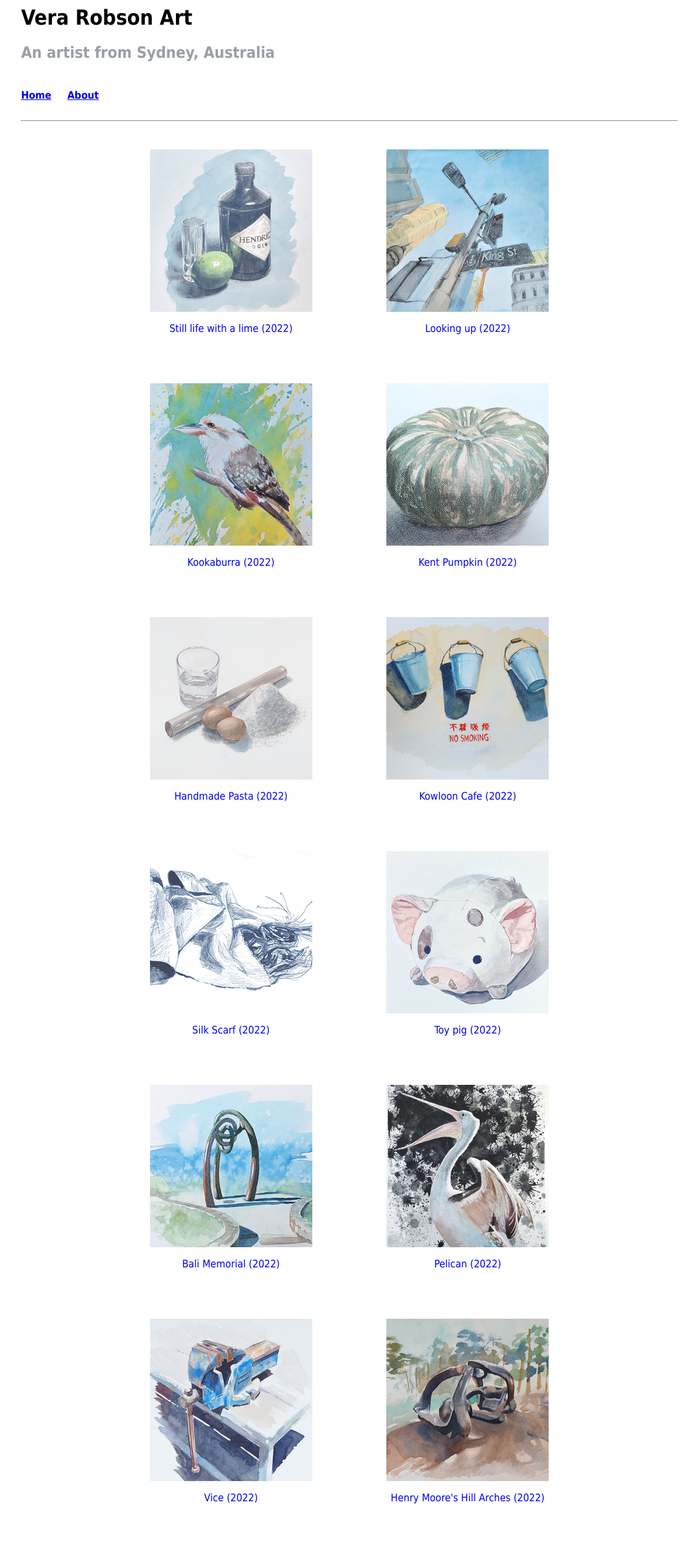
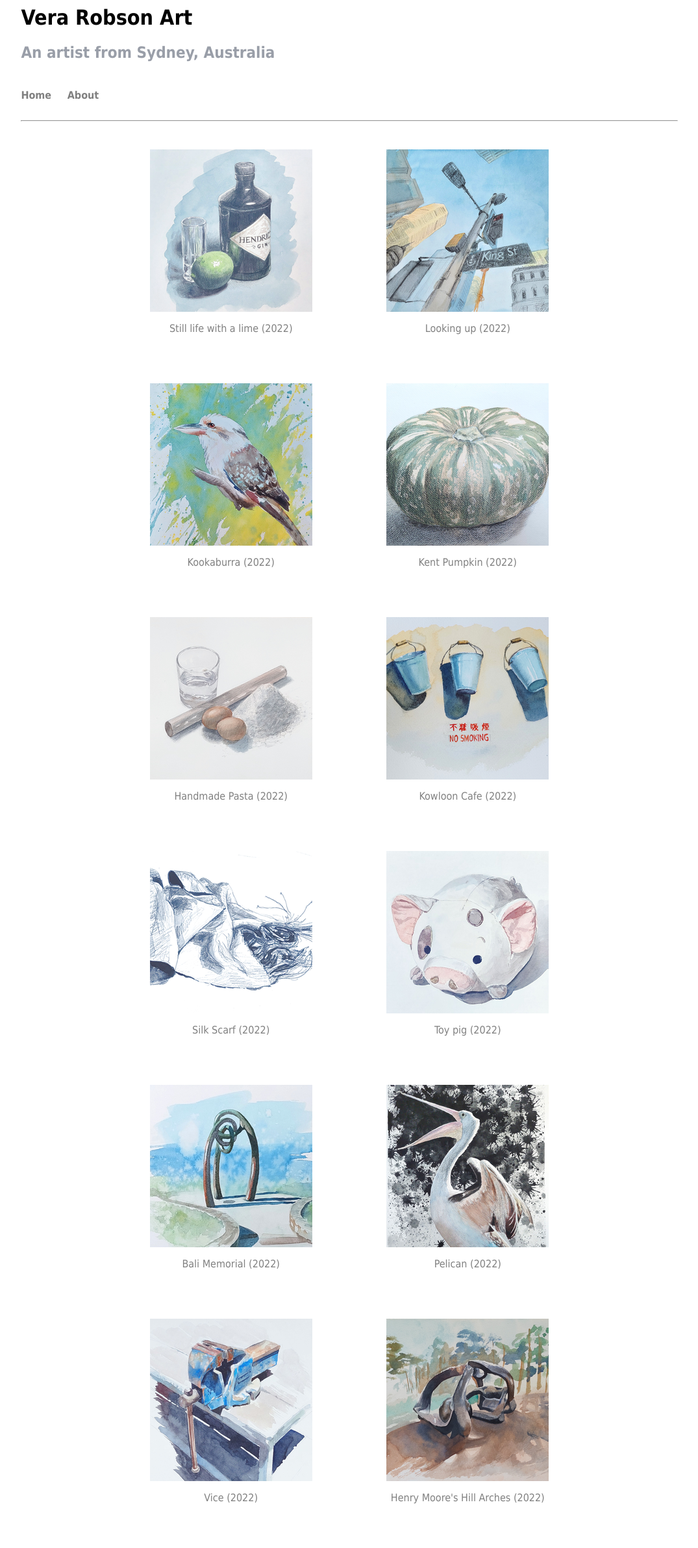
Before and after one commit to verarobsonart/verarobsonart.github.io, a Jekyll site: the page built from index.md, in a window 1280 px wide. Shown: the whole page at 65% size, without its empty margins (102-1177 px from the left). Built offline with Jekyll 4.4.1, drawn with Linux system fonts in a browser that asks for light colours.

Commit message:
Update styles.css

```diff
--- a/assets/css/styles.css
+++ b/assets/css/styles.css
@@ -11,6 +11,27 @@
 
 body {
   font-family: Tahoma, Verdana, Arial, Helvetica, sans-serif;
+}
+
+
+a:link {
+  color: grey;
+  text-decoration: none;
+}
+
+a:visited {
+  color: grey;
+  text-decoration: none;
+}
+
+a:hover {
+  color: hotpink;
+  text-decoration: underline;
+}
+
+a:active {
+  color: hotpink;
+  text-decoration: underline;
 }
 
 .sitetitle {
```
